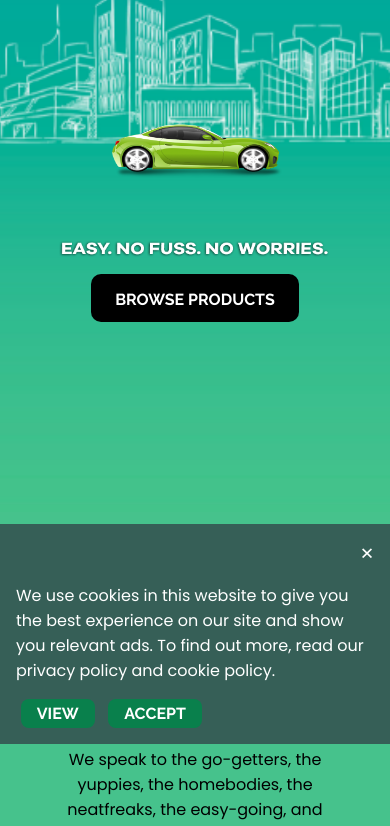
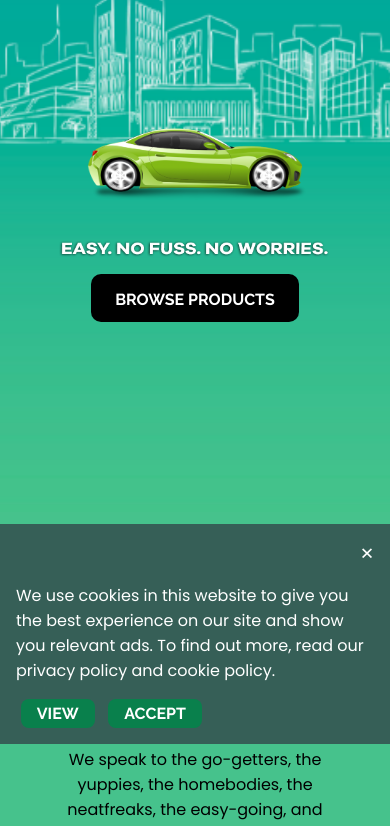
Before and after one commit to aeronalmira0005/page-1, a plain HTML site: page index.html in a window 390 px wide. Shown: the part 100-926 px from the top of the page. Drawn offline with nearby package versions, Linux system fonts and the light colour scheme.

Commit message:
Add files via upload

```diff
--- a/css/style.css
+++ b/css/style.css
@@ -103,7 +103,7 @@ header {
 .container-cookie-exit{
   display:flex;
   justify-content:flex-end;
-  width:100%;
+  width: 100%;
 }
 
 .cookie-exit{
@@ -183,8 +183,8 @@ header {
 }
 
 .img {
-  width: 55%;
-  height: auto;
+  width: 450px;
+  height: 200px;
   position: relative;
   margin-bottom: 10rem;
   transform: scaleX(-1);
@@ -613,12 +613,6 @@ h3.logo-text{
     .city-img {
       animation: animate 80s linear infinite;
     }
-
-    .img {
-      width: 75%;
-      height: 40%;
-      margin-bottom: 8rem;
-    }
 }
 
 @media all and (min-width: 850px) and (max-width: 1300px){
@@ -715,6 +709,17 @@ h3.logo-text{
     width: 100%;
     height: 5rem;
     z-index: -1;
+    animation: animate-sky 70s linear infinite;
+  }
+
+  @keyframes animate-sky {
+    from {
+      background-position: 0 0;
+    }
+
+    to {
+      background-position: 400% 0;
+    }
   }
 
   .city-img {
@@ -744,11 +749,8 @@ h3.logo-text{
   .img {
     position: absolute;
     display: block;
-    width: 50%;
-    min-width: 185px;
-    max-width: 250px;
-    height: 8%;
-    min-height: 75px;
+    width: 250px;
+    height: 100px;
     top: 32.7vh;
     margin-bottom: 0
   }
```
